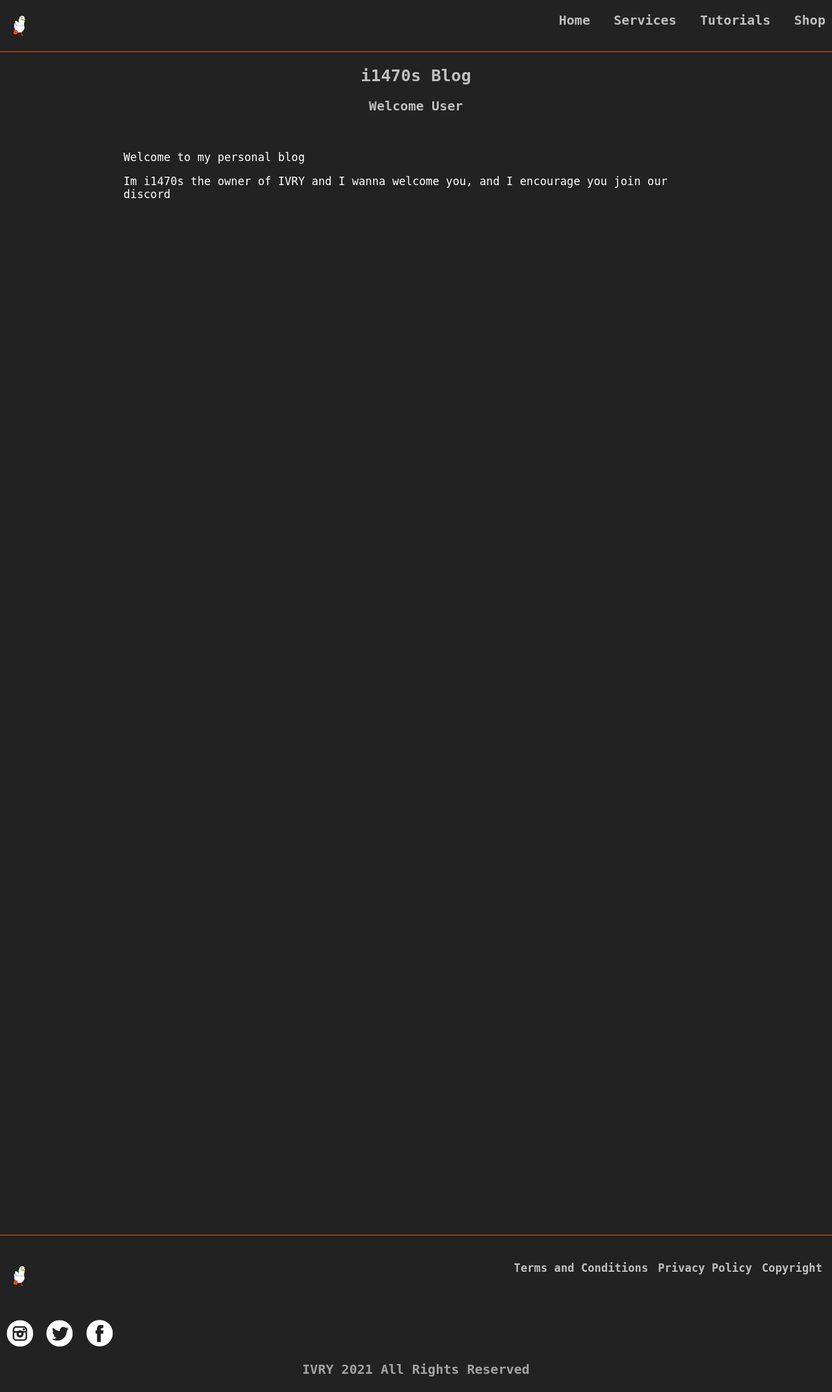
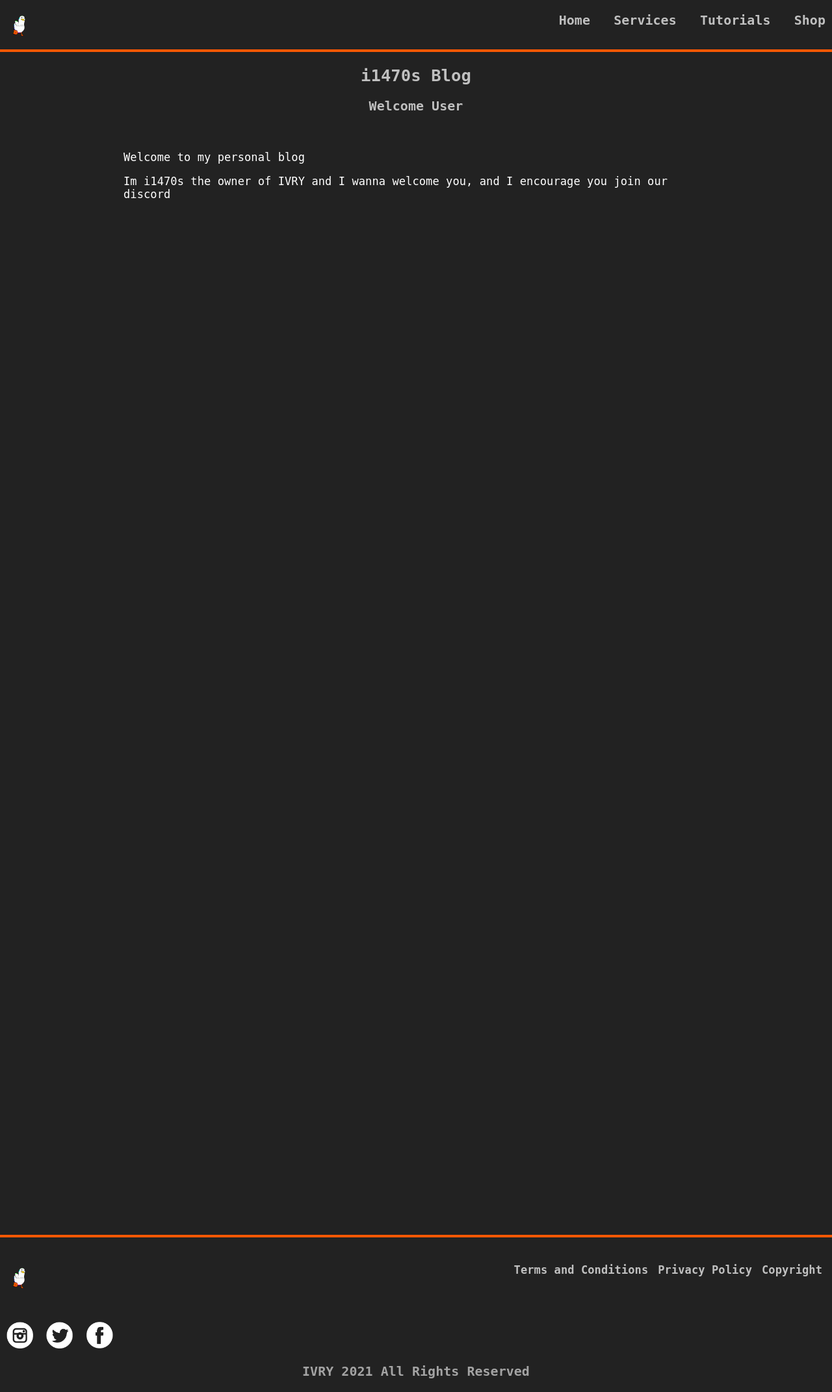
Before and after one commit to i1470s/IVRY-Website-V2, a PHP site: page /content/home/blog.html in a window 1280 px wide. Shown: the whole page at 65% size. Run offline with PHP 8.4, Linux system fonts and the light colour scheme.

Commit message:
Add files via upload

```diff
--- a/data/css/styles.css
+++ b/data/css/styles.css
@@ -39,7 +39,7 @@
     padding: 0px;
     margin-top: 50px;
     box-sizing: border-box;
-    border-top: solid 1px #fb5804;
+    border-top: solid 4px #fb5804;
 }
 
 .logo{
@@ -56,7 +56,7 @@
     border: 1px;
     padding: 0px;
     box-sizing: border-box;
-    border-bottom: solid 1px #fb5804;
+    border-bottom: solid 4px #fb5804;
 }
 
 .container{
```
